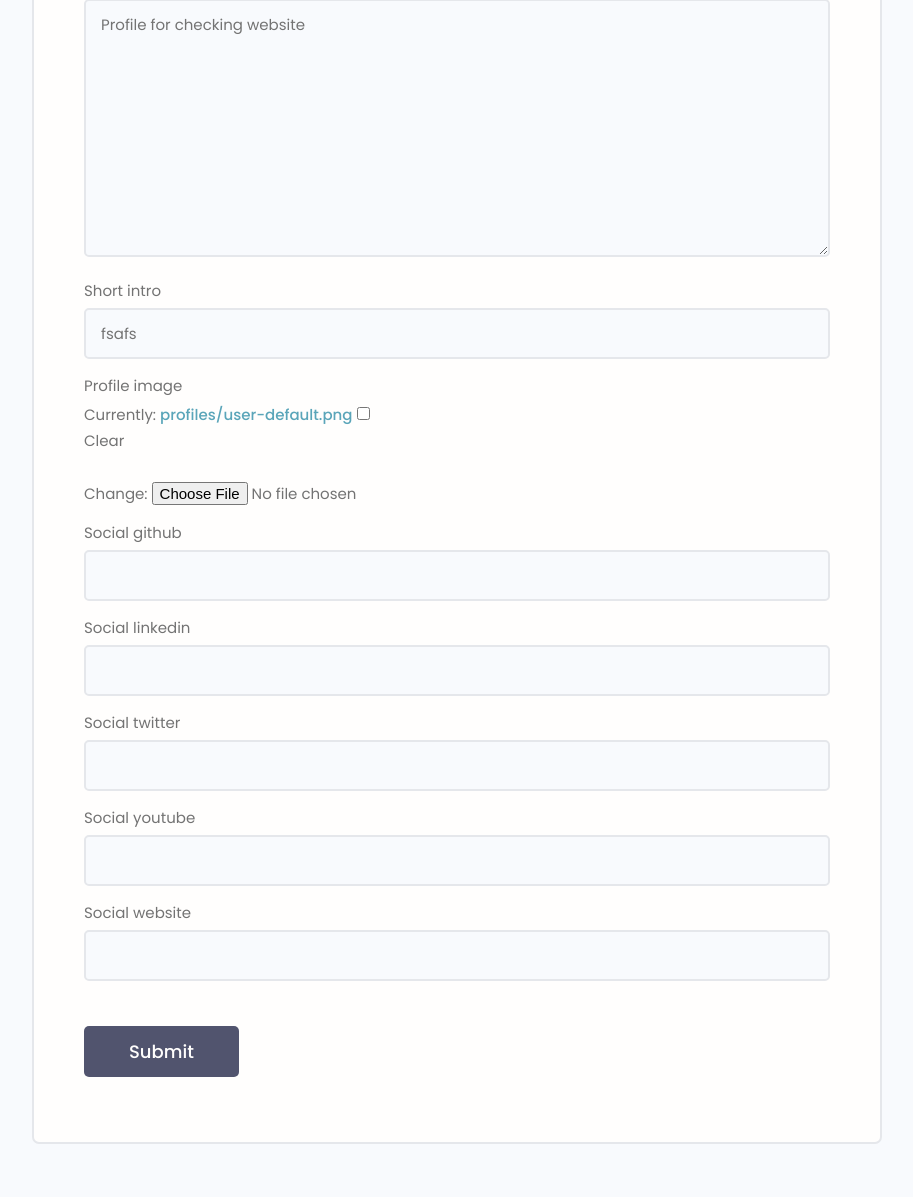
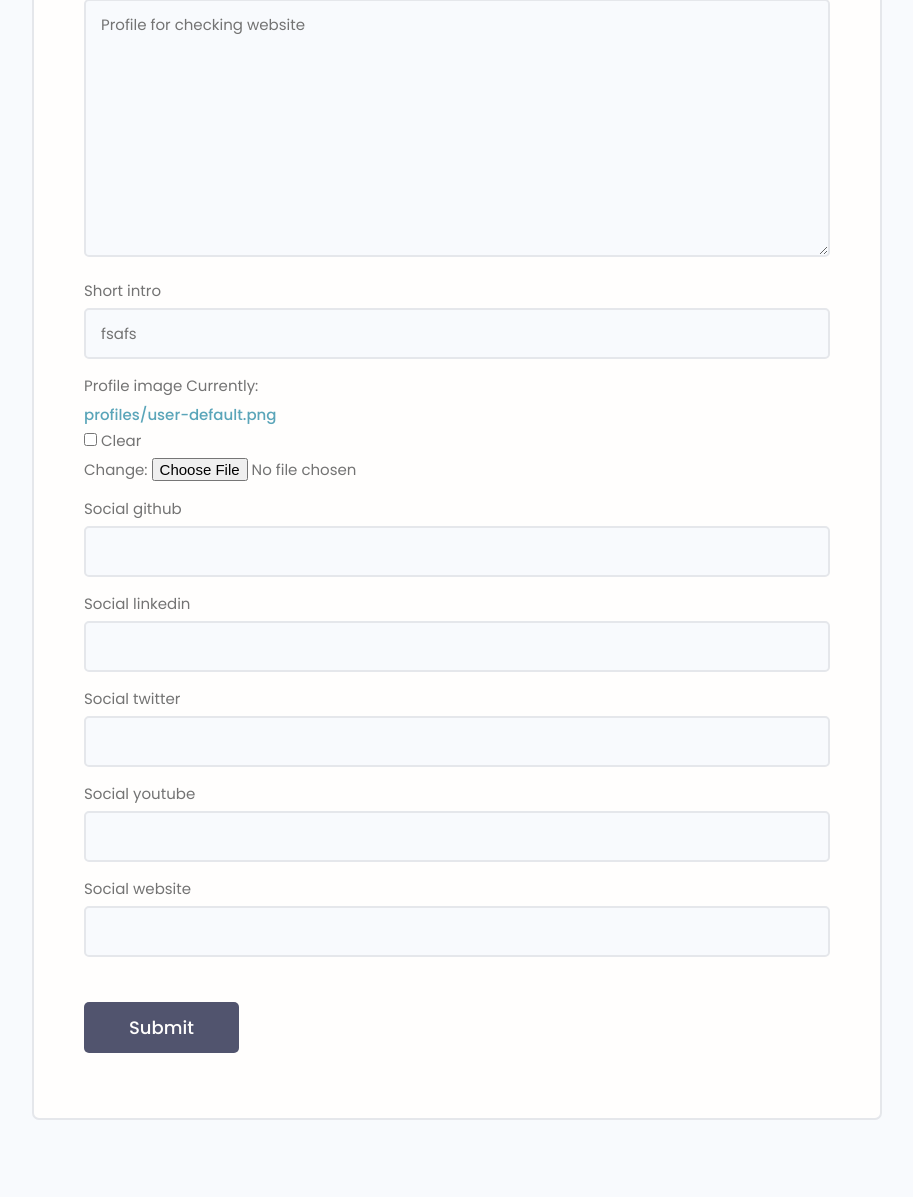
Before and after one commit to prabh1303/devsearch13, a Django app: page /edit-account/ in a window 1280 px wide. Shown: the part 683-1880 px from the top of the page, without its empty margins (183-1096 px from the left). After the commit the page ends 1803 px from the top, so only its background shows below. Run offline with Django 4.2, Linux system fonts and the light colour scheme; a user stored in the database is signed in; data comes from the database, SQL or seed files in the repository; some libraries are stand-ins or nearby versions.

Commit message:
Fixed position of clear button checkbox on user register form

```diff
--- a/static/styles/app.css
+++ b/static/styles/app.css
@@ -861,3 +861,17 @@ img {
 
   z-index: 99999;
 }
+
+/* .extraedit{
+  background-color: blue;
+} */
+/*
+extraedit class created to set the position of clear button in form
+which appears when new user registers */
+.extraedit a {
+  display: block;
+}
+
+.extraedit label {
+  display: inline-block;
+}
--- a/users/forms.py
+++ b/users/forms.py
@@ -2,6 +2,7 @@ from django.forms import ModelForm
 from django.contrib.auth.forms import UserCreationForm
 from django.contrib.auth.models import User
 from .models import Profile, Skill, Message
+
 
 class CustomUserCreationForm(UserCreationForm):
     class Meta:
@@ -32,6 +33,7 @@ class ProfileForm(ModelForm):
         for name, field in self.fields.items():
             field.widget.attrs.update({'class':'input'})
 
+
 class SkillForm(ModelForm):
     class Meta:
         model=Skill
--- a/users/templates/users/profile_form.html
+++ b/users/templates/users/profile_form.html
@@ -14,7 +14,7 @@
 
                 {% for field in form %}
                 <!-- Input:Text -->
-                <div class="form__field">
+                <div class="form__field extraedit">
                     <label for="formInput#text">{{field.label}}</label>
                     {{field}}
                 </div>
```
Also changed, not shown: projects/migrations/0007_alter_project_owner.py (added), static/styles/main.css (line endings or trailing spaces), users/migrations/0005_alter_profile_options_alter_profile_profile_image.py (added), users/migrations/0006_alter_profile_profile_image.py (added).
